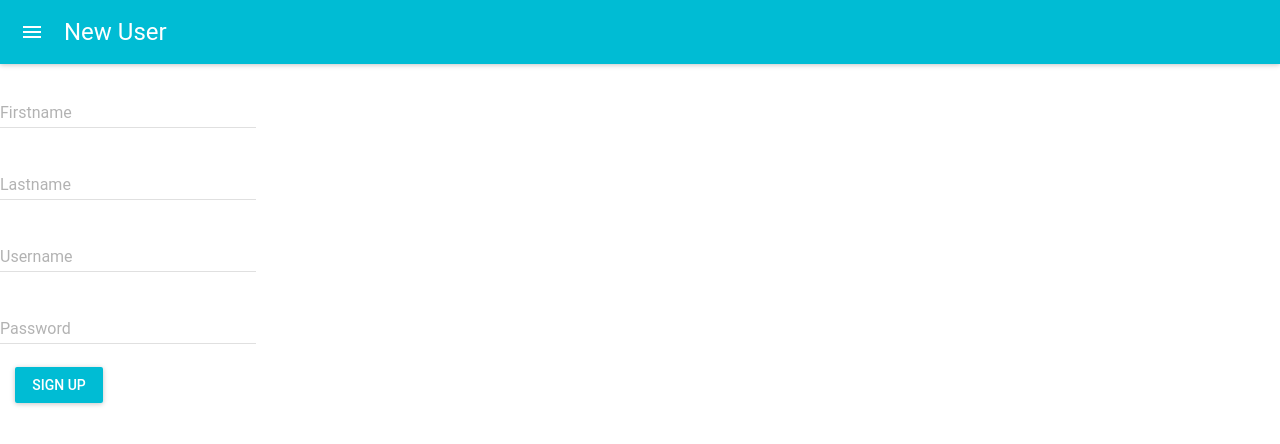
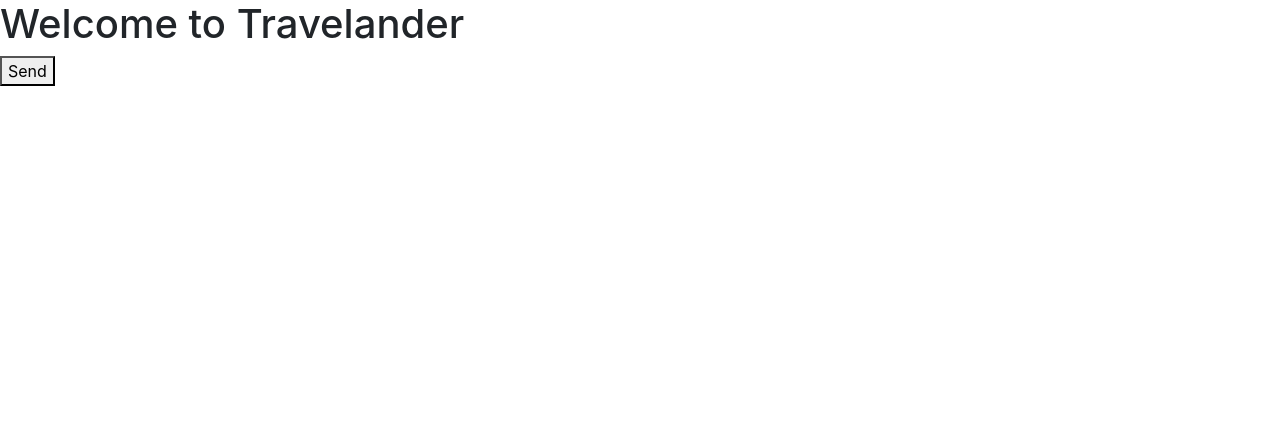
Before and after one commit to Kanchan-Wakchaure/SER517-Group2-Fall2019, a React (Create React App) app in the folder frontend/: page / in a window 1280 px wide. Shown: the top 444 px of the page. Built offline with nearby package versions, Linux system fonts and the light colour scheme.

Commit message:
Revert "Basic UI for sign up"
This reverts commit 8abc64bbe5bf9f68ca3794da388502f65172aae6.

```diff
--- a/frontend/src/components/signup.jsx
+++ /dev/null
@@ -1,55 +0,0 @@
-import React , {Component} from 'react';
-import MuiThemeProvider from 'material-ui/styles/MuiThemeProvider';
-import AppBar from 'material-ui/AppBar';
-import RaisedButton from 'material-ui/RaisedButton';
-import TextField from 'material-ui/TextField';
-class Signup extends Component {
-
-
-		render() {
-			return(
-
-            <div>
-        <MuiThemeProvider>
-          <div>
-          <AppBar
-             title="New User"
-           />
-           <TextField
-             hintText="Enter your First Name"
-             floatingLabelText="Firstname"
-             onChange = {(event,newValue) => this.setState({firstname:newValue})}
-             />
-           <br/>
-           <TextField
-             hintText="Enter your Last Name"
-             floatingLabelText="Lastname"
-             onChange = {(event,newValue) => this.setState({lastname:newValue})}
-             />
-           <br/>
-           <TextField
-             hintText="Enter your Username"
-             floatingLabelText="Username"
-             onChange = {(event,newValue) => this.setState({username:newValue})}
-             />
-           <br/>
-             <TextField
-               type="password"
-               hintText="Enter your Password"
-               floatingLabelText="Password"
-               onChange = {(event,newValue) => this.setState({password:newValue})}
-               />
-             <br/>
-             <RaisedButton label="Sign Up" primary={true} style={style} />
-         </div>
-         </MuiThemeProvider>
-      </div>
-				);
-		}
-}
-
-const style = {
- margin: 15,
- };
-
-export default Signup;
--- a/frontend/src/index.js
+++ b/frontend/src/index.js
@@ -7,12 +7,9 @@ import * as serviceWorker from './serviceWorker';
 import "bootstrap/dist/css/bootstrap.css";
 
 import Homepage from './components/homepage';
-import Signup from './components/signup';
 
 
-//ReactDOM.render(<Homepage />, document.getElementById('root'));
-ReactDOM.render(<Signup />, document.getElementById('root'));
-
+ReactDOM.render(<Homepage />, document.getElementById('root'));
 
 // If you want your app to work offline and load faster, you can change
 // unregister() to register() below. Note this comes with some pitfalls.
```
